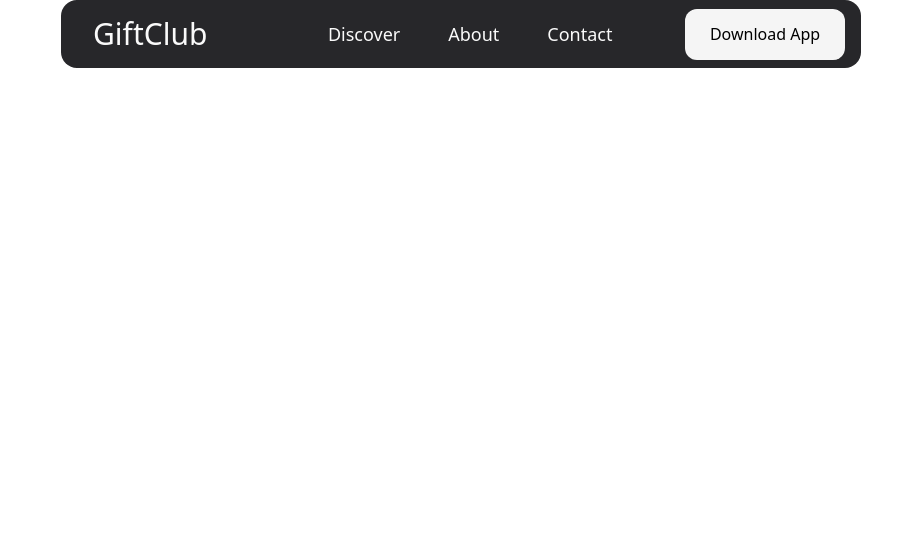
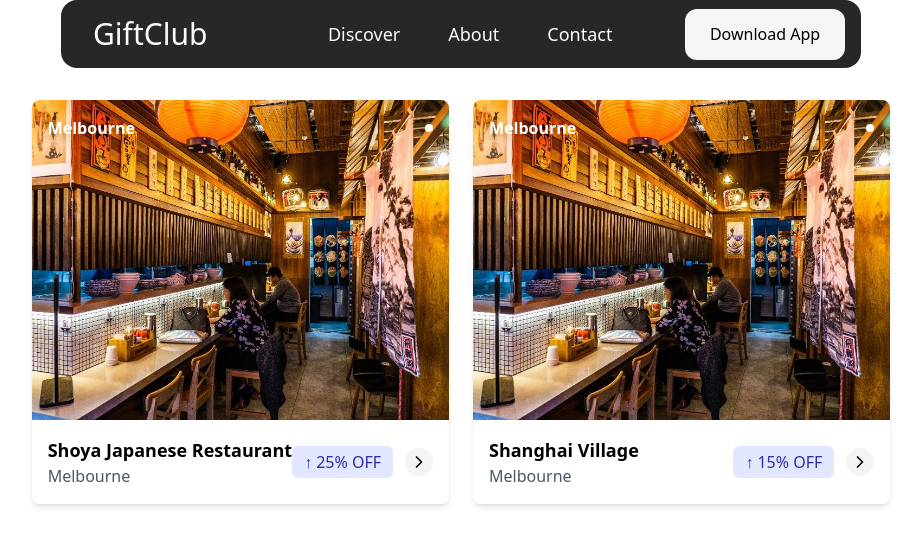
Before and after one commit to yoggiakjy/GiftClub, a Next.js app: page /explore in a window 1280 px wide. Shown: the top 546 px of the page, without its empty margins (179-1100 px from the left). Built offline with nearby package versions, Linux system fonts and the light colour scheme.

Commit message:
added restaurant cards to explore page, feel free to change how it looks

```diff
--- /dev/null
+++ b/app/components/RestaurantCard.tsx
@@ -0,0 +1,68 @@
+// components/RestaurantCard.jsx
+import Image from 'next/image';
+import Link from 'next/link';
+import { ChevronRight } from 'lucide-react';
+import { Restaurant } from '../lib/types';
+
+interface Props {
+  restaurant: Restaurant;
+}
+
+const RestaurantCard: React.FC<Props> = ({ restaurant }) => {
+  const { name, location, discount, image, slug } = restaurant;
+
+  return (
+    <div className="relative rounded-lg overflow-hidden shadow-md">
+      {/* Top location and navigation */}
+      <div className="absolute top-0 left-0 right-0 flex justify-between items-center p-4 z-10">
+        <h3 className="font-semibold text-white drop-shadow-lg">{location}</h3>
+        <button className="bg-white bg-opacity-70 rounded-full p-1">
+          {/* <ChevronRight className="w-5 h-5" /> */}
+        </button>
+      </div>
+
+      {/* Restaurant image */}
+      <div className="relative h-80 w-full">
+        <Image
+          src={restaurant.image}
+          alt=""
+          fill
+          className="object-cover"
+          sizes="(max-width: 768px) 100vw, 50vw"
+        />
+
+        {/* Pagination dots
+        <div className="absolute bottom-4 left-0 right-0 flex justify-center space-x-2">
+          {[...Array(5)].map((_, i) => (
+            <div
+              key={i}
+              className={`h-2 w-2 rounded-full ${i === 0 ? 'bg-white' : 'bg-white bg-opacity-60'}`}
+            />
+          ))}
+        </div> */}
+      </div>
+
+      {/* Restaurant info */}
+      <div className="p-4 bg-white flex justify-between items-center">
+        <div>
+          <h2 className="font-bold text-lg">{name}</h2>
+          <p className="text-gray-600">{location}</p>
+        </div>
+
+        {/* Discount tag */}
+        <div className="flex items-center">
+          <div className="bg-indigo-100 text-indigo-800 px-3 py-1 rounded-md flex items-center">
+            <span className="mr-1">↑</span> {discount}
+          </div>
+          <Link href={`/restaurant/${slug}`}>
+            <div className="ml-3 bg-gray-100 rounded-full p-1">
+              <ChevronRight className="w-5 h-5" />
+            </div>
+          </Link>
+        </div>
+      </div>
+    </div>
+  );
+};
+
+export default RestaurantCard;
--- /dev/null
+++ b/app/components/RestaurantCards.tsx
@@ -0,0 +1,34 @@
+import React from 'react'
+import RestaurantCard from './RestaurantCard'
+
+const RestaurantCards = () => {
+  const restaurants = [
+    {
+      id: 1,
+      name: 'Shoya Japanese Restaurant',
+      location: 'Melbourne',
+      discount: '25% OFF',
+      image: '/japanese-restaurant.jpg',
+      slug: 'shoya-japanese-restaurant'
+    },
+    {
+      id: 2,
+      name: 'Shanghai Village',
+      location: 'Melbourne',
+      discount: '15% OFF',
+      image: '/japanese-restaurant.jpg',
+      slug: 'shanghai-village'
+    },
+  ]
+  return (
+    <div className="max-w-7xl mx-auto px-4 py-8">
+      <div className="grid grid-cols-1 md:grid-cols-2 gap-6">
+        {restaurants.map((restaurant) => (
+          <RestaurantCard restaurant={restaurant} key={restaurant.id} />
+        ))}
+      </div>
+    </div>
+  )
+}
+
+export default RestaurantCards
--- a/app/explore/page.tsx
+++ b/app/explore/page.tsx
@@ -1,16 +1,16 @@
-import React from 'react'
-import Navbar from '../components/Navbar'
-import { NavbarLinks } from '../lib/data'
+import React from "react";
+import Navbar from "../components/Navbar";
+import { NavbarLinks } from "../lib/data";
 
-
+import RestaurantCards from "../components/RestaurantCards";
 
 const page = () => {
   return (
-    <div className = "w-full h-screen flex flex-col justify-start items-center bg-[white]">
+    <div className="w-full h-screen flex flex-col justify-start items-center bg-[white]">
       <Navbar navbarItems={NavbarLinks} />
+      <RestaurantCards/>
     </div>
+  );
+};
 
-  )
-}
-
-export default page
+export default page;
--- a/app/lib/data.ts
+++ b/app/lib/data.ts
@@ -10,5 +10,5 @@
     {
         title: "Contact",
         link: "/contact",
-    }
+    },
 ]
--- /dev/null
+++ b/app/lib/types.ts
@@ -0,0 +1,7 @@
+export interface Restaurant {
+    name: string;
+    location: string;
+    discount: string;
+    image: string;
+    slug: string;
+  }
--- a/package.json
+++ b/package.json
@@ -10,6 +10,8 @@
   },
   "dependencies": {
     "framer-motion": "^12.8.0",
+    "lucide": "^0.503.0",
+    "lucide-react": "^0.503.0",
     "motion": "^12.8.0",
     "next": "15.3.1",
     "react": "^19.0.0",
```
Also changed, not shown: public/japanese-restaurant.jpg (added), 1 other file (tests, documents, lock files or other folders).
